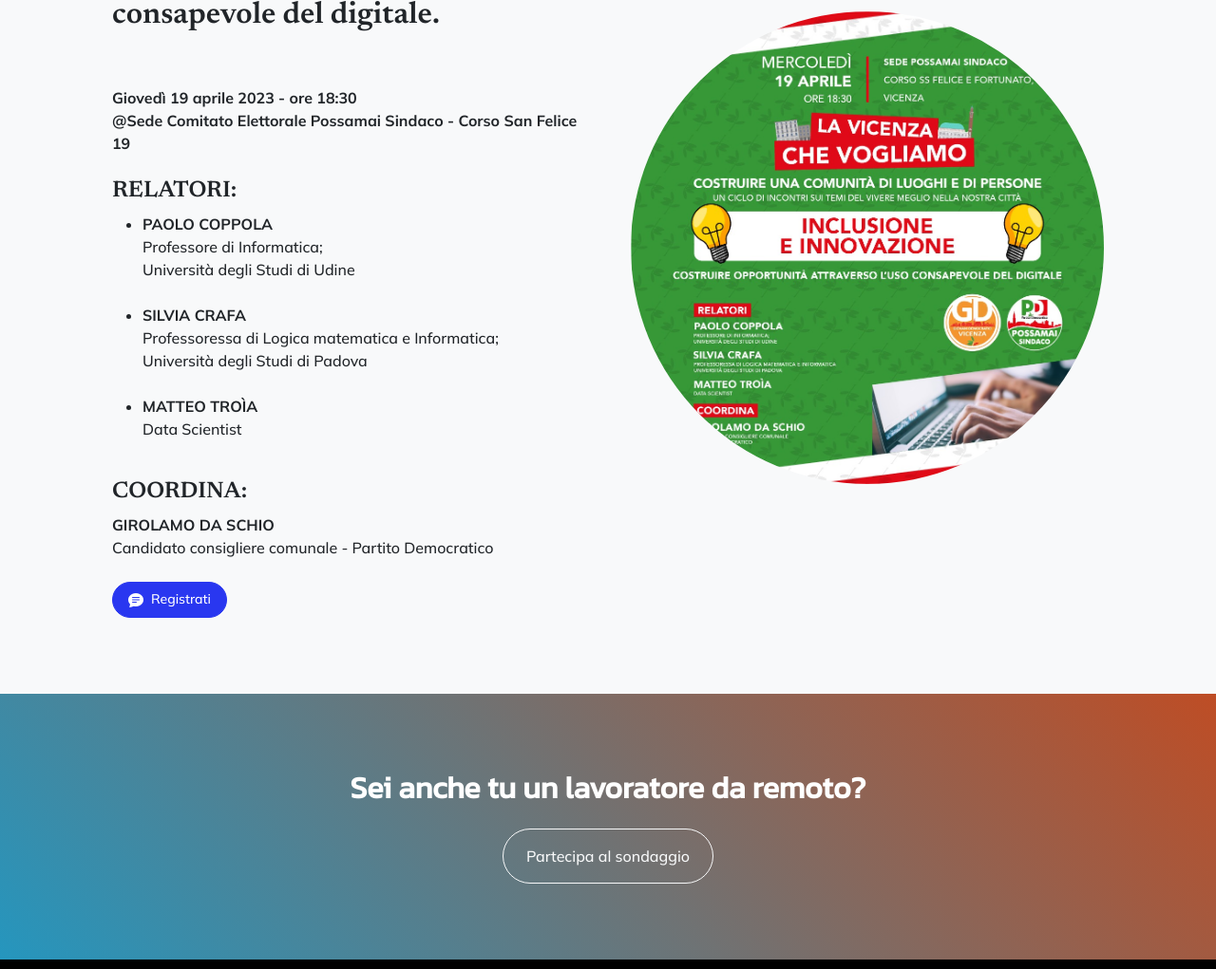
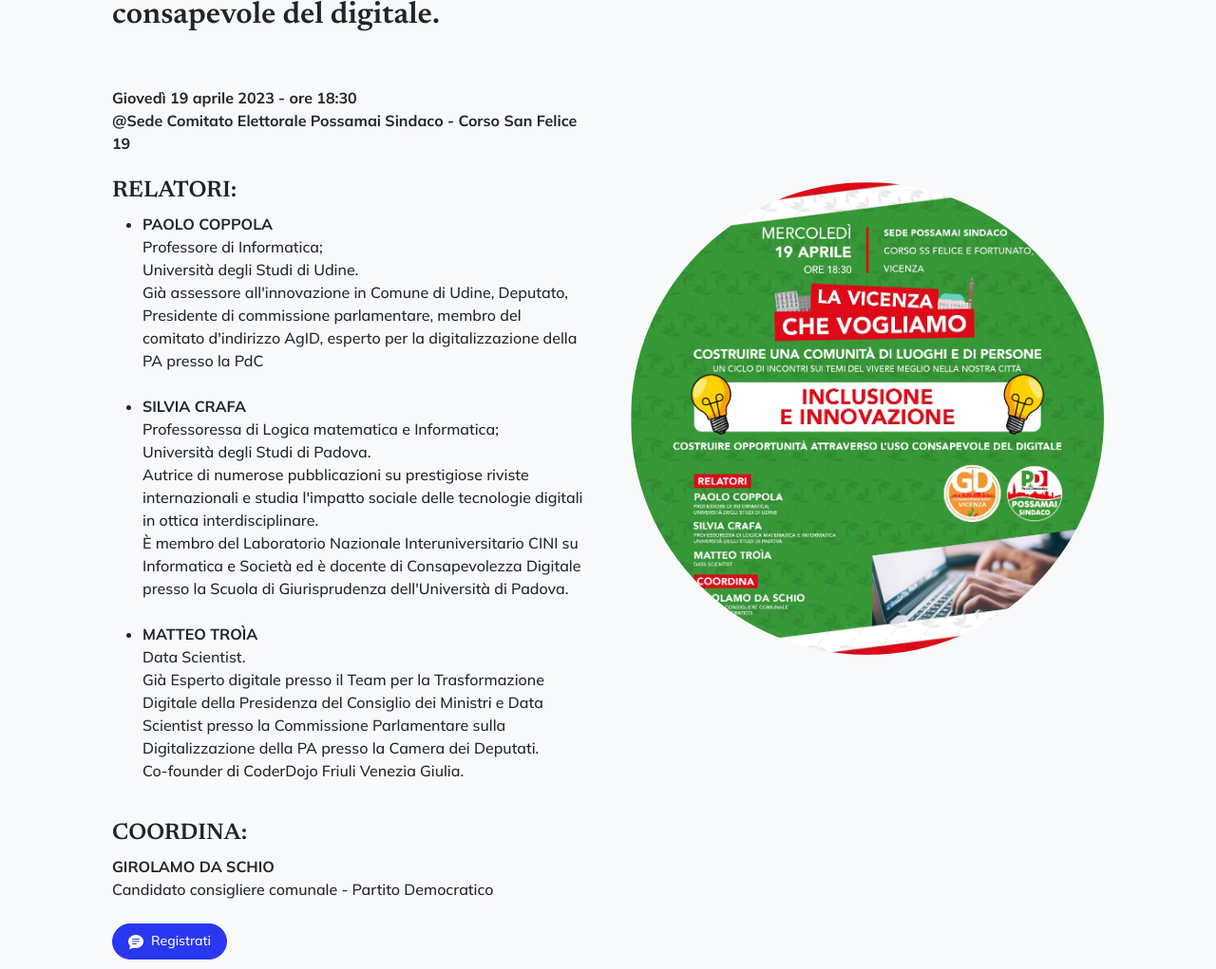
Before and after one commit to girolamodaschio/elezioni, a plain HTML site: page index.html in a window 1280 px wide. Shown: the part 4384-5405 px from the top of the page at 95% size. Drawn offline with nearby package versions, Linux system fonts and the light colour scheme.

Commit message:
update bio

```diff
--- a/index.html
+++ b/index.html
@@ -221,11 +221,17 @@
                             <h4>RELATORI:</h4><ul><li>
 
                                 <b>PAOLO COPPOLA</b><br>
-                                Professore di Informatica;<br> Università degli Studi di Udine</li><br><li>
+                                Professore di Informatica;<br> Università degli Studi di Udine.<br>
+
+Già assessore all'innovazione in Comune di Udine, Deputato, Presidente di commissione parlamentare, membro del comitato d'indirizzo AgID, esperto per la digitalizzazione della PA presso la PdC</li><br><li>
                                 <b>SILVIA CRAFA</b></li>
-                                Professoressa di Logica matematica e Informatica;<br> Università degli Studi di Padova<br><br>
+                                Professoressa di Logica matematica e Informatica;<br> Università degli Studi di Padova.<br>
+Autrice di numerose pubblicazioni su prestigiose riviste internazionali e studia l'impatto sociale delle tecnologie digitali in ottica interdisciplinare.<br>
+È membro del Laboratorio Nazionale Interuniversitario CINI su Informatica e Società
+ed è docente di Consapevolezza Digitale presso la Scuola di
+Giurisprudenza dell'Università di Padova.<br> <br>
                                 <li><b>MATTEO TROÌA</b></li>
-                                Data Scientist</ul><br>
+                                Data Scientist.<br>Già Esperto digitale presso il Team per la Trasformazione Digitale della Presidenza del Consiglio dei Ministri e Data Scientist presso la Commissione Parlamentare sulla Digitalizzazione della PA presso la Camera dei Deputati.<br> Co-founder di CoderDojo Friuli Venezia Giulia.</ul><br>
 
                             <h4>COORDINA:</h4>
                             <b>GIROLAMO DA SCHIO</b> <BR>Candidato consigliere comunale - Partito Democratico<br><br>
```
